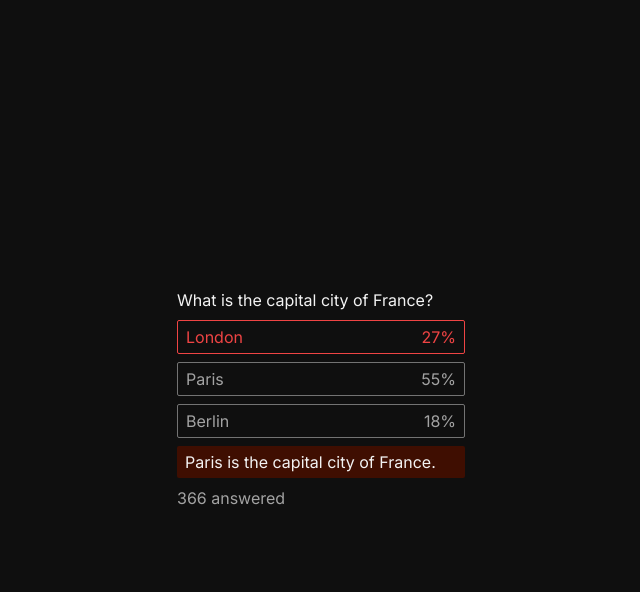
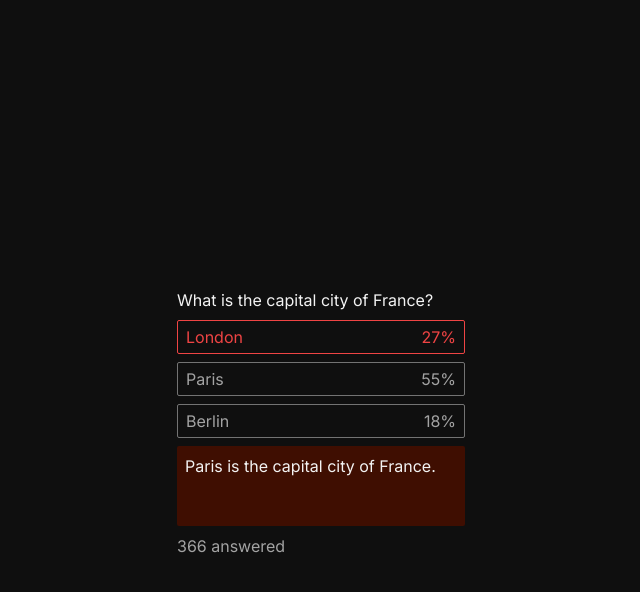
Before and after one commit to emanuelefavero/you-tube-style-poll, a Next.js app: page / in a window 1280 px wide. Both pictures are taken after a click on the button "London". Shown: the top 592 px of the page, without its empty margins (319-959 px from the left). Built offline with nearby package versions, Linux system fonts and the light colour scheme.

Commit message:
add height animation to answer explanation

```diff
--- /dev/null
+++ b/app/components/poll.module.scss
@@ -0,0 +1,3 @@
+.explanationTransition {
+  transition: height 0.3s ease-in-out, opacity 0.5s ease-in-out;
+}
--- a/app/components/poll.tsx
+++ b/app/components/poll.tsx
@@ -1,6 +1,7 @@
 'use client'
 
 import { useState } from 'react'
+import styles from './poll.module.scss'
 import jsonData from '@/json/data.json'
 import ConfettiExplosion from 'react-confetti-explosion'
 
@@ -72,17 +73,20 @@ export default function Poll() {
           )
         })}
       </ul>
-      {showCorrectAnswer && (
       <p
         className={`${
+          showCorrectAnswer
+            ? `${styles.explanationTransition} h-20 py-2 opacity-100`
+            : 'h-0 py-0 opacity-0'
+        } ${
           selectedAnswer === correctAnswer
             ? 'bg-custom-green-explanation'
             : 'bg-custom-red-explanation'
-          } rounded-sm py-1 px-2`}
+        } rounded-sm px-2`}
       >
         {correctAnswerExplanation}
       </p>
-      )}
+
       <p className='text-neutral-400 my-2'>{totalVotes} answered</p>
     </section>
   )
```
Lines whose indentation alone changed are shown as unchanged.
